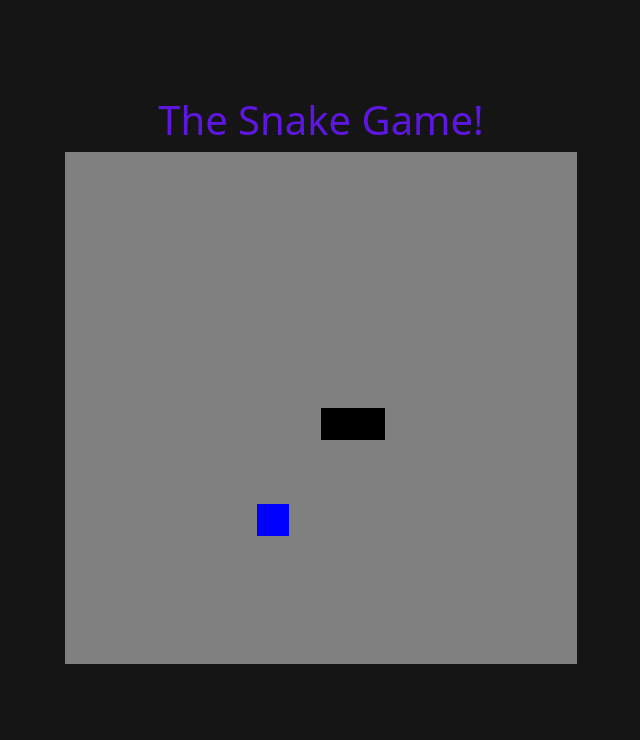
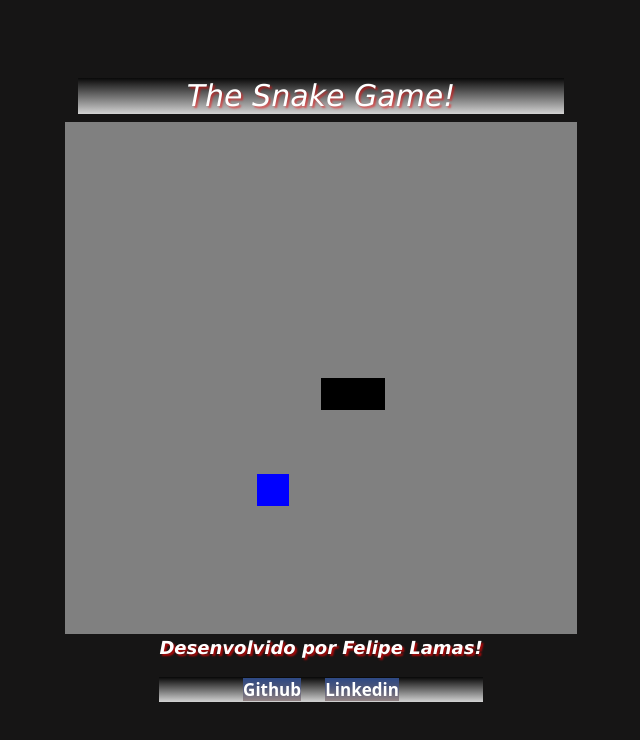
Before and after one commit to FelipeLamas/snakerjs, a plain HTML site: page index.html in a window 1280 px wide. Shown: the whole page, without its empty margins (287-927 px from the left). Drawn offline with Linux system fonts and the light colour scheme.

Commit message:
Alterações de estilo
Modificações de estilo e rodapé

```diff
--- a/css/style.css
+++ b/css/style.css
@@ -8,6 +8,37 @@ body{
     background-color:rgb(22, 21, 21);
     color: rgb(94, 23, 226);
 }
-#snake{
-    background-color: black;
+h1{
+    margin-top: 20px;
+    background-image: linear-gradient(rgba(0, 0, 0, 0.596), lightgrey);
+    color: white;
+    font-size: 30px;
+    font-family: Verdana, Geneva, Tahoma, sans-serif;
+    font-style: oblique;
+    text-shadow: 2px 2px 2px rgba(255, 0, 0, 0.514);
+    width: 40%;
+    text-align: center;
 }
+.nav-footer{
+    text-align: center;
+    background-image: linear-gradient(rgba(0, 0, 0, 0.678), lightgrey);
+}
+.nav-footer a{
+    margin: 10px;
+    text-decoration: none;
+    color: white;
+    font-weight: bold;
+    font-size: 17px;
+    background-image: linear-gradient(rgba(60, 101, 190, 0.678), rgba(83, 50, 50, 0.445));
+}
+.nav-footer a:hover{
+    color:darkblue;
+}
+footer p{
+    color: white;
+    text-shadow: 2px 2px 2px rgba(255, 0, 0, 0.651);
+    font-size: 18px;
+    font-family: Verdana, Geneva, Tahoma, sans-serif;
+    font-weight: bold;
+    font-style: oblique;
+}
--- a/index.html
+++ b/index.html
@@ -16,6 +16,20 @@
 
 
 
+
+    <footer>
+        <p>Desenvolvido por Felipe Lamas!</p>
+        <nav class="nav-footer">
+            <a href="https://github.com/FelipeLamas" >Github</a>
+            <a href="https://www.linkedin.com/in/luiz-felipe-lamas-da-rosa-106ab0225/">Linkedin</a>
+        </nav>
+
+
+    </footer>
+
+
+
+
     <script src="js/script.js"></script>
 
 </body>
```
